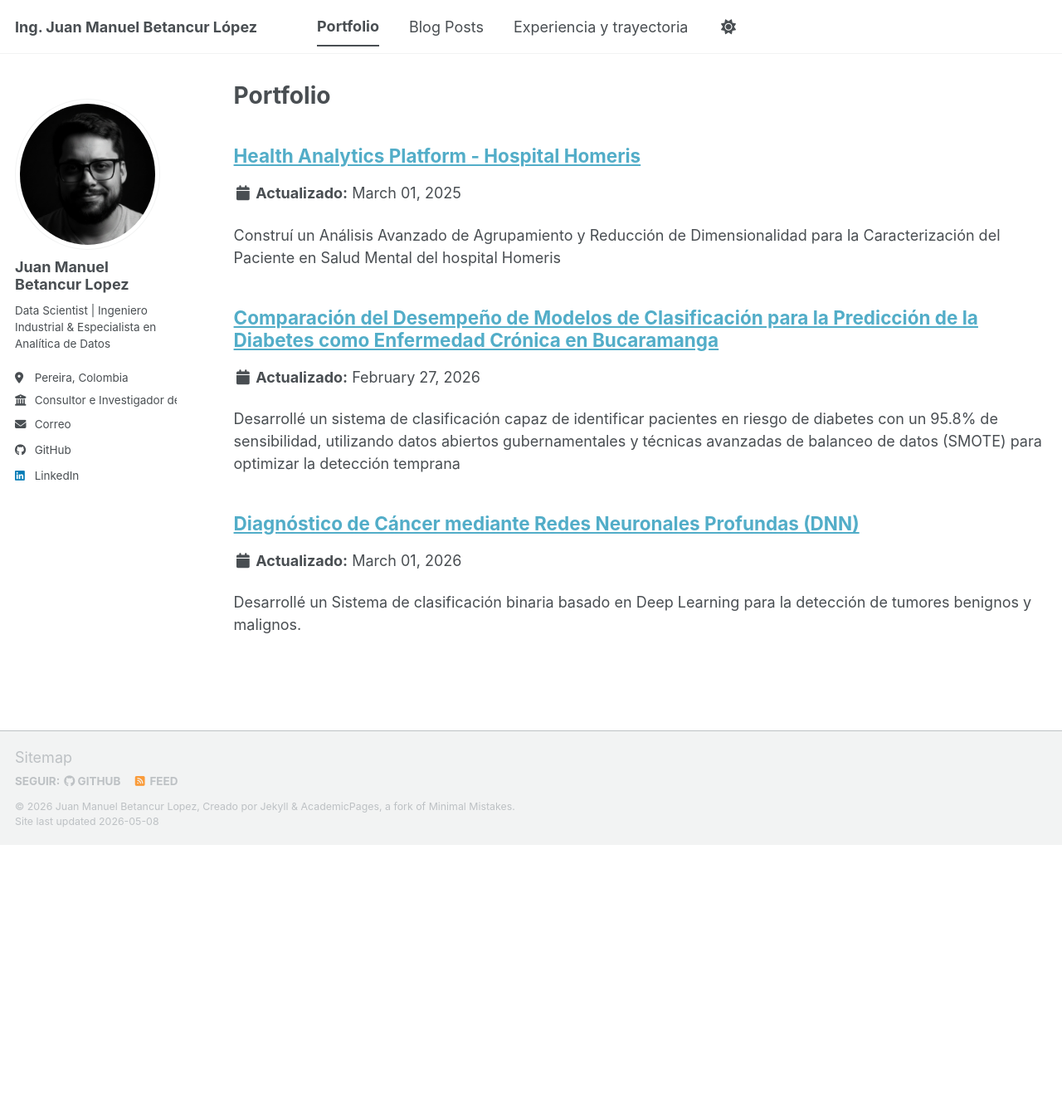
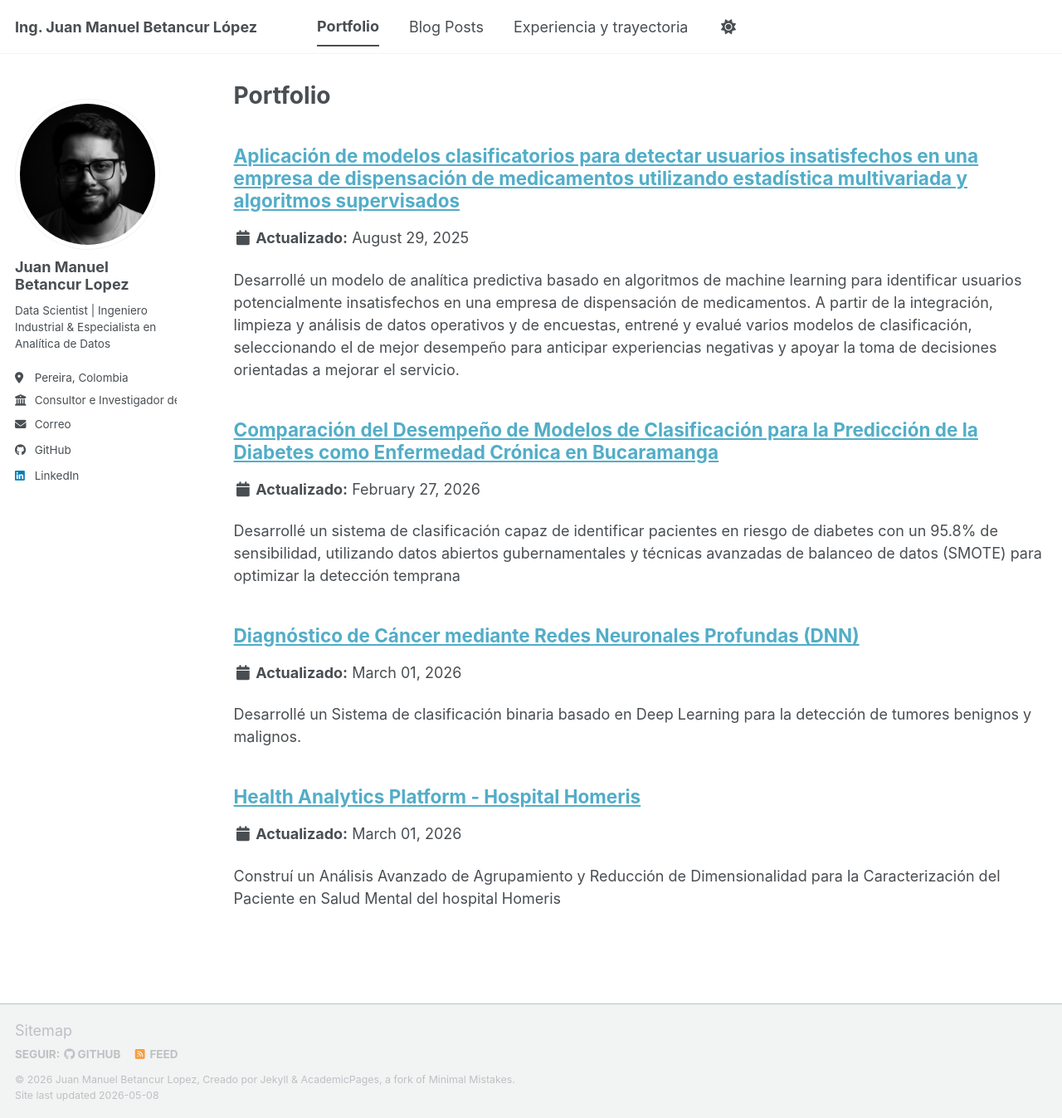
Before and after one commit to ingjuanmbl-jmbl/portafolio-jmbl, a Jekyll site: the page built from _pages/portfolio.html, in a window 1280 px wide and 1347 px high. Shown: the whole window at 83% size. Built offline with Jekyll 4.4.1, drawn with Linux system fonts in a browser that asks for light colours; a script bundle is joined from its source files by our own code; library files that are not in the unit come from our copies; some of the changed lines change nothing that is shown.

Commit message:
Se añade proyecto de prediccion de usuarios insatisfechos y se ajustan fechas en los otrso proyectos

```diff
--- a/_config.yml
+++ b/_config.yml
@@ -144,7 +144,7 @@ facebook:
   app_id                 :
   publisher              :
 og_image                 :  # Social media default site image
-og_description           :  "Portafolio profesional de Ing. Juan Manuel Betancur"
+og_description           :  "Portafolio profesional"
 # For specifying social profiles
 # - https://developers.google.com/structured-data/customize/social-profiles
 social:
--- a/_portfolio/2026-03-01-hospital-homeris.md
+++ b/_portfolio/2026-03-01-hospital-homeris.md
@@ -2,7 +2,7 @@
 title: "Health Analytics Platform - Hospital Homeris"
 excerpt: "Construí un Análisis Avanzado de Agrupamiento y Reducción de Dimensionalidad para la Caracterización del Paciente en Salud Mental del hospital Homeris"
 collection: portfolio
-date: 2025-03-01
+date: 2026-03-01
 header:
   teaser: "/assets/images/perfil.jpg"
 ---
--- /dev/null
+++ b/_portfolio/23-08-2025-prediction-dissatisfied-users.md
@@ -0,0 +1,117 @@
+---
+title: "Aplicación de modelos clasificatorios para detectar usuarios insatisfechos en una empresa de dispensación de medicamentos utilizando estadística multivariada y algoritmos supervisados"
+excerpt: "Desarrollé un modelo de analítica predictiva basado en algoritmos de machine learning para identificar usuarios potencialmente insatisfechos en una empresa de dispensación de medicamentos. A partir de la integración, limpieza y análisis de datos operativos y de encuestas, entrené y evalué varios modelos de clasificación, seleccionando el de mejor desempeño para anticipar experiencias negativas y apoyar la toma de decisiones orientadas a mejorar el servicio."
+collection: portfolio
+date: 2025-08-29
+header:
+  teaser: "/assets/images/perfil.jpg"
+---
+
+## 🧠 Descripción del Proyecto
+Este proyecto desarrolla un modelo de analítica predictiva orientado a identificar usuarios potencialmente insatisfechos en una empresa de dispensación de medicamentos.
+
+El problema principal radica en la baja tasa de respuesta de encuestas (<1.5%) y el retraso en el procesamiento de información, lo que limita la capacidad de reacción operativa.
+
+La solución propuesta utiliza modelos de clasificación supervisados para anticipar la insatisfacción sin depender directamente de la retroalimentación del usuario.
+> Este proyecto se llevo a cabo en el marco de la tesis para obtener el titulo de especialista en analitica de datos
+
+---
+
+## 🎯 Objetivo
+Desarrollar e implementar un modelo de clasificación que permita predecir usuarios insatisfechos, facilitando la toma de decisiones proactiva en experiencia del cliente.
+
+---
+
+## ⚙️ Tecnologías y Herramientas
+- Python (Pandas, NumPy, Scikit-learn)
+- KNIME
+- SAP Business Objects
+- Jupyter Notebook
+- Machine Learning (Supervised Learning)
+
+---
+
+## 🧩 Metodología
+
+### 1. Centralización de Datos
+- Integración de múltiples fuentes:
+  - Encuestas de satisfacción
+  - Datos de dispensación
+  - Variables operativas
+- Consolidación en SAP Business Objects
+
+### 2. Preprocesamiento
+- Limpieza de datos
+- Imputación de valores faltantes
+- Codificación de variables categóricas (One-Hot Encoding)
+- Normalización de variables
+
+### 3. Modelado
+Se entrenaron y compararon los siguientes algoritmos:
+
+- Regresión Logística
+- Árbol de Decisión
+- Random Forest
+- Naive Bayes
+- XGBoost
+
+### 4. Evaluación
+Métricas utilizadas:
+- Recall (prioridad principal)
+- F1-Score
+- Accuracy
+- AUC-ROC
+- Matriz de confusión
+
+---
+
+## 📈 Resultados
+
+- 🔹 Mejor modelo: **XGBoost optimizado**
+- 🔹 Recall (usuarios insatisfechos): **0.81**
+- 🔹 F1-Score: **0.73**
+
+El modelo logró identificar de forma efectiva usuarios con alta probabilidad de insatisfacción, priorizando la detección de casos críticos.
+
+---
+
+## 💡 Impacto del Proyecto
+
+- Anticipación de experiencias negativas sin depender de encuestas
+- Priorización de acciones de mejora en servicio
+- Reducción del riesgo reputacional
+- Soporte a decisiones basadas en datos
+- Escalabilidad a otras EPS o líneas de servicio
+
+---
+
+## ⚠️ Limitaciones
+
+- Dependencia de la calidad de datos históricos
+- No incluye variables externas (ej. cambios regulatorios)
+- Horizonte de predicción limitado a corto plazo (1 mes)
+- Modelo no implementado aún en producción
+
+---
+
+## 🚀 Próximos Pasos
+
+- Implementación en tiempo real (modelo productivo)
+- Ampliación del horizonte predictivo
+- Inclusión de variables externas (supply chain, políticas públicas)
+- Dashboard de visualización para toma de decisiones
+
+---
+
+## 📌 Conclusión
+
+Este proyecto demuestra cómo la analítica avanzada puede transformar la gestión de la experiencia del cliente en el sector salud, pasando de un enfoque reactivo a uno predictivo.
+
+El uso de modelos de machine learning permite identificar patrones no evidentes y generar valor estratégico a partir de los datos operativos.
+
+---
+
+## 👤 Autor
+**Juan Manuel Betancur López**
+Especialización en Analítica de Datos
+Pereira, Colombia
```
